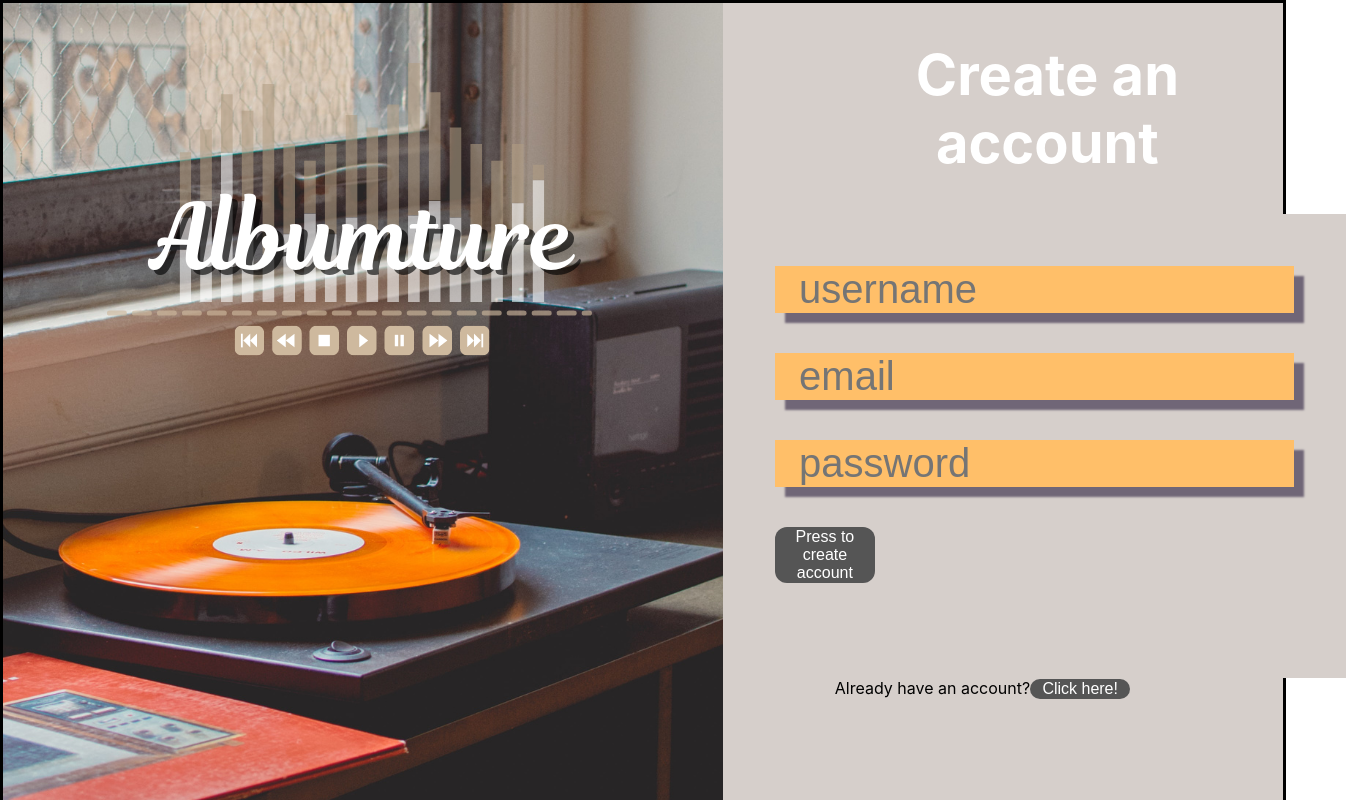
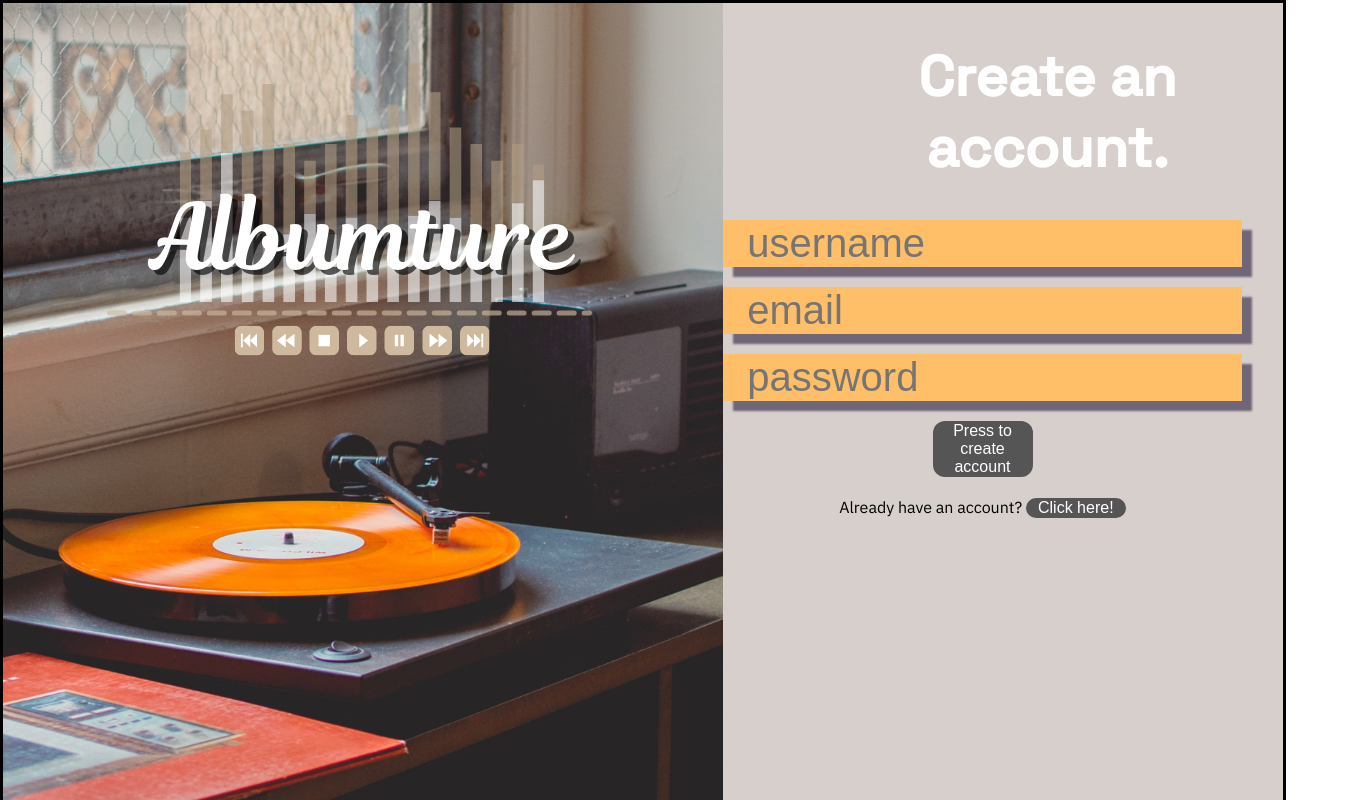
Before and after one commit to zian-javed/albumturefrontend, a React (Create React App) app: page / in a window 1280 px wide. Shown: the top 800 px of the page, 1346 px wide, since content can reach past the window. Built offline with nearby package versions, Linux system fonts and the light colour scheme; no server answers.

Commit message:
trying to pull from dev, makes me commit first

```diff
--- a/src/App.js
+++ b/src/App.js
@@ -24,9 +24,9 @@ useEffect( () => { tokenLogin (setUser); }, [] );
       <BrowserRouter>
       {/* <NavBar user={user} />  */}
 
-      {/* {!user ? <Login setUser = {setUser} /> : <Login />} */}
+      {!user ? <Login setUser = {setUser} /> : <Login />}
 
-      {/* <Spotify/> */}
+      <Spotify/>
 
       <Routes>
         <Route path='/' element={!user ? <Login setUser = {setUser} /> : <Login />} />
--- a/src/components/login/login.css
+++ b/src/components/login/login.css
@@ -1,9 +1,14 @@
+@import url('https://fonts.googleapis.com/css2?family=Space+Grotesk:wght@300;400;500&display=swap');
+/* font-family: 'Space Grotesk', sans-serif; */
+@import url('https://fonts.googleapis.com/css2?family=IBM+Plex+Sans:wght@200;300;400&display=swap');
+/* font-family: 'IBM Plex Sans', sans-serif; */
+
 
 /* left side of the login page */
+
 .loginpage{
     border: solid black 3px;
     display: flex;
-    /* justify-content: space-around; */
     flex-wrap: wrap;
     width: 100%;
     height: 100%;
@@ -16,32 +21,24 @@
 .leftphoto{
     width: 100%;
     padding:0%;
-
-
 }
 
 
 
 /* right side of the login page bellow */
 
-form {
- /* border: solid black 2px; */
+.formLog {
  display: flex;
  flex-direction: column;
- /* justify-content: center;  */
  width: 100%;
  height: 35%;
  padding: 10%;
-
-
-
 background-color:#D6CFCB;
 }
-input{
+.formlog input{
 
     border:none ;
     box-shadow: 10px 10px 2px #706677;
-    /* background-color: #FFB4A2; */
     background-color: #FFBF69;
     font-size:40px;
 
@@ -75,6 +72,12 @@ input{
         flex: wrap;
         padding-left: 25%;
         margin: 0%;
-        color: white;
+        color: rgb(255, 255, 255);
         font-size: 28px;
+        font-family: 'Space Grotesk', sans-serif;
+
     }
+
+    .label{
+        font-family: 'IBM Plex Sans';
+    }
--- a/src/components/login/login.js
+++ b/src/components/login/login.js
@@ -8,11 +8,11 @@ export const Login = ({user, setUser}) => {
   const [email, setEmail] = useState();
   const [pass, setPass] = useState();
   const [bool, setBool] = useState(false);
-  const [name, setName] = useState('Create an account');
+  const [name, setName] = useState('Create an account.');
 
   const handleClick = (e) => {
     e.preventDefault();
-    setName("let's get you logged in");
+    setName("Let's get you logged in.");
     setBool(!bool)
   }
 
@@ -37,8 +37,10 @@ export const Login = ({user, setUser}) => {
     <div>
 
       <div className="logText"><h1> {name} </h1> </div>
+
       {user && <Navigate to="/collectionPage" />}
-      <form onSubmit={submitHandler}>
+
+      <form className="formlog" onSubmit={submitHandler}>
           <input onChange={(event) => setUsername(event.target.value)}
           placeholder = "  username " />
         <br></br>
@@ -62,12 +64,17 @@ export const Login = ({user, setUser}) => {
           <br></br>
           {/* <label>password</label>  */}
           <br></br>
-          <button type="submit">{!bool ? "Press to create account" : "Login"} </button>
+          <button type= "submit" >{!bool ? " Press to create account " : "Login"} </button>
+          <br></br>
+          <br></br>
         </form>
 
-        <label>{!bool ? "Already have an account?" : "Don't have an account" }</label>
 
-        <button onClick={handleClick}>Click here! </button>
+
+        <label className="label">{!bool ? " Already have an account? " : " Don't have an account?  " } </label>
+
+        <button onClick={handleClick}> Click here! </button>
+
 
       </div>
     </div>
```
